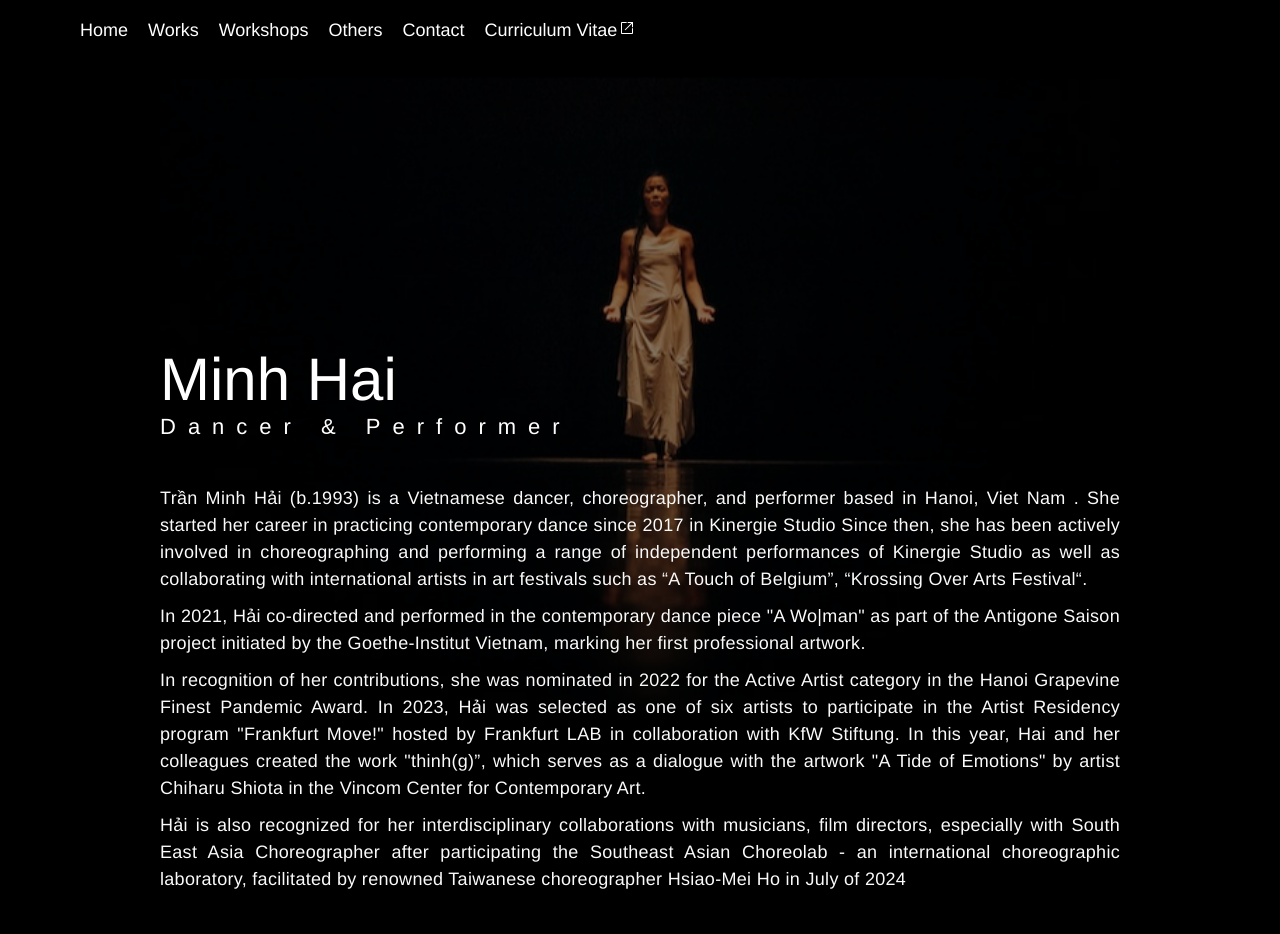
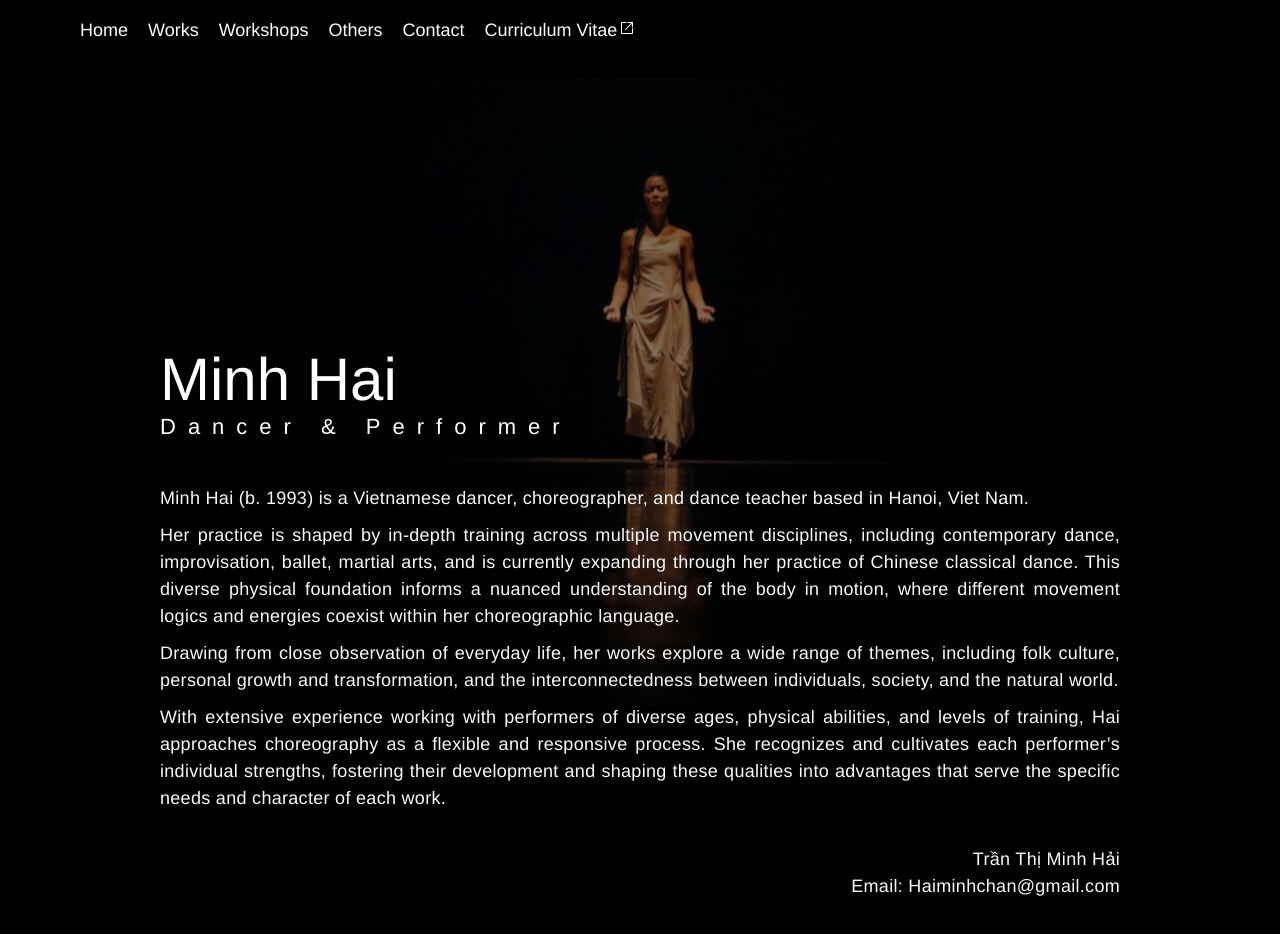
Before and after one commit to Hai-Minh/Hai-Minh.github.io, a Next.js app: page / in a window 1280 px wide. Before the commit the page ends 903 px from the top, so only its background shows below. Built offline with nearby package versions, Linux system fonts and the light colour scheme.

Commit message:
feat: update Home page

```diff
--- a/src/pages/index.js
+++ b/src/pages/index.js
@@ -11,28 +11,59 @@ export default function Home() {
       <div className={styles.container}>
         <div className={styles.content}>
           <div className={styles.background}>
-            <Image src={'/images/bg_home.jpg'} alt="" fill sizes="(max-width: 768px) 80vw, (max-width: 1200px) 48vw, 33vw" priority quality={100} />
+            <Image
+              src={"/images/bg_home.jpg"}
+              alt=""
+              fill
+              sizes="(max-width: 768px) 80vw, (max-width: 1200px) 48vw, 33vw"
+              priority
+              quality={100}
+            />
           </div>
           <div className={styles.title}>
             <p>Minh Hai</p>
-            <p>Dancer <span style={{fontFamily: "Arial, sans-serif"}}>&</span> Performer</p>
+            <p>
+              Dancer <span style={{ fontFamily: "Arial, sans-serif" }}>&</span>{" "}
+              Performer
+            </p>
           </div>
           <div className={styles.info}>
             <p>
-              Trần Minh Hải (b.1993) is a Vietnamese dancer, choreographer, and performer  based in Hanoi, Viet Nam  . She started her career in practicing contemporary dance since 2017 in Kinergie Studio  Since then, she has been actively involved in choreographing and performing a range of independent performances of Kinergie Studio as well as collaborating with international artists in art festivals such as “A Touch of Belgium”, “Krossing Over Arts Festival“.
+              Minh Hai (b. 1993) is a Vietnamese dancer, choreographer, and
+              dance teacher based in Hanoi, Viet Nam.
             </p>
             <p>
-              In 2021, Hải co-directed and performed in the contemporary dance piece "{<WordAWoman />}" as part of the Antigone Saison project initiated by the Goethe-Institut Vietnam, marking her first professional artwork.
+              Her practice is shaped by in-depth training across multiple
+              movement disciplines, including contemporary dance, improvisation,
+              ballet, martial arts, and is currently expanding through her
+              practice of Chinese classical dance. This diverse physical
+              foundation informs a nuanced understanding of the body in motion,
+              where different movement logics and energies coexist within her
+              choreographic language.
             </p>
             <p>
-              In recognition of her contributions, she was nominated in 2022 for the Active Artist category in the Hanoi Grapevine Finest Pandemic Award. In 2023, Hải was selected as one of six artists to participate in the Artist Residency program "Frankfurt Move!" hosted by Frankfurt LAB in collaboration with KfW Stiftung. In this year, Hai and her colleagues created the work "thinh(g)”,  which serves as a dialogue with the artwork "A Tide of Emotions" by artist Chiharu Shiota in the Vincom Center for Contemporary Art.
+              Drawing from close observation of everyday life, her works explore
+              a wide range of themes, including folk culture, personal growth
+              and transformation, and the interconnectedness between
+              individuals, society, and the natural world.
             </p>
             <p>
-              Hải is also recognized for her interdisciplinary collaborations with musicians, film directors, especially with South East Asia Choreographer after participating the Southeast Asian Choreolab - an international choreographic laboratory, facilitated by renowned Taiwanese choreographer Hsiao-Mei Ho in July of 2024
+              With extensive experience working with performers of diverse ages,
+              physical abilities, and levels of training, Hai approaches
+              choreography as a flexible and responsive process. She recognizes
+              and cultivates each performer’s individual strengths, fostering
+              their development and shaping these qualities into advantages that
+              serve the specific needs and character of each work.
+            </p>
+            <p className={styles.contactSection}>
+              <span className={styles.contact}>
+                <span>Trần Thị Minh Hải</span>
+                <span>Email: Haiminhchan@gmail.com</span>
+              </span>
             </p>
           </div>
         </div>
       </div>
     </SideNavigation>
-  )
+  );
 }
--- a/src/styles/Home.module.scss
+++ b/src/styles/Home.module.scss
@@ -60,6 +60,20 @@
     }
 }
 
+.contactSection {
+    display: flex;
+    justify-content: flex-end;
+}
+
+.contact {
+    margin-top: 24px;
+    padding-bottom: 24px;
+    display: flex;
+    flex-direction: column;
+    align-items: flex-end;
+    width: 300px;
+}
+
 @keyframes fadeIn {
     0% { opacity: 0; }
     100% { opacity: 1; }
```
